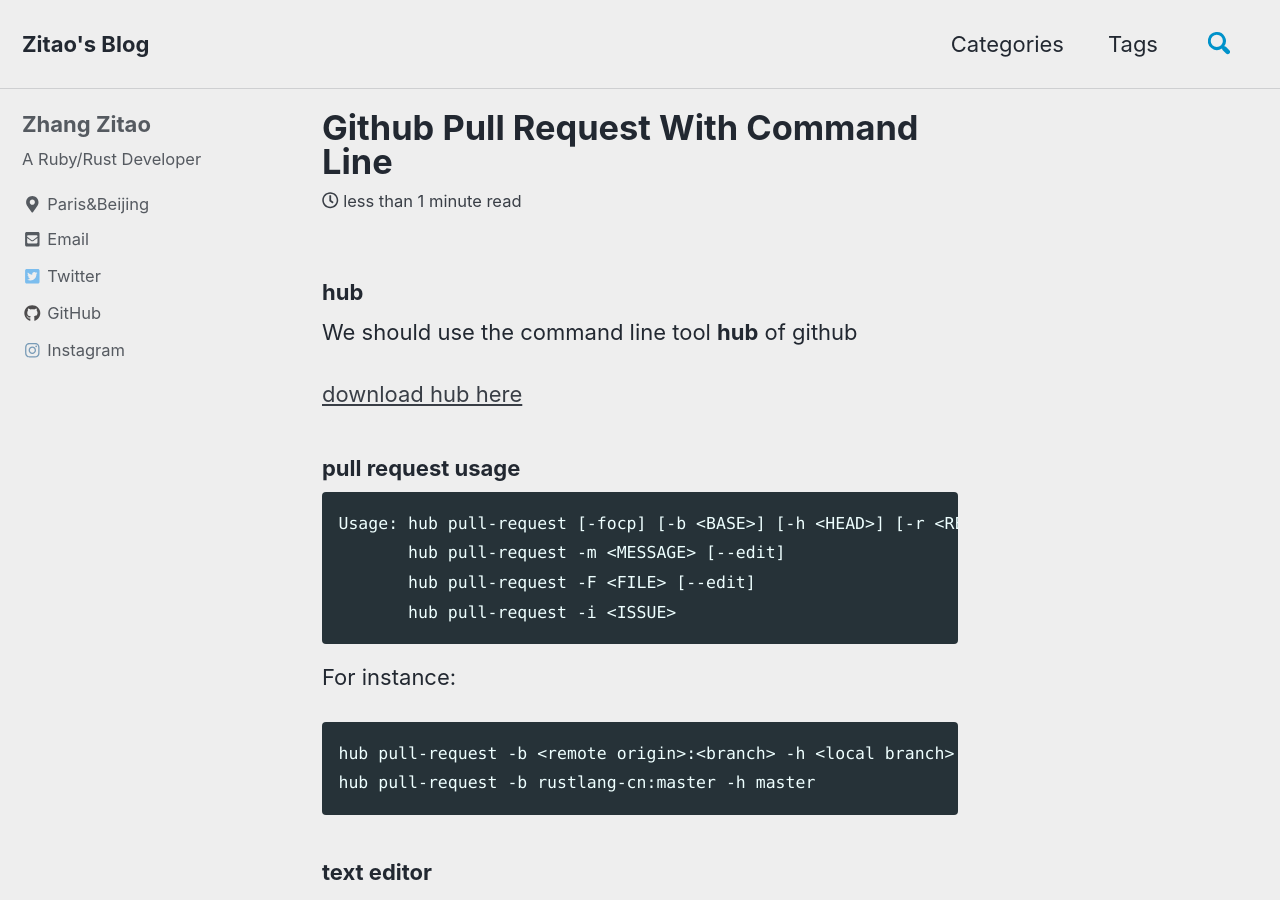
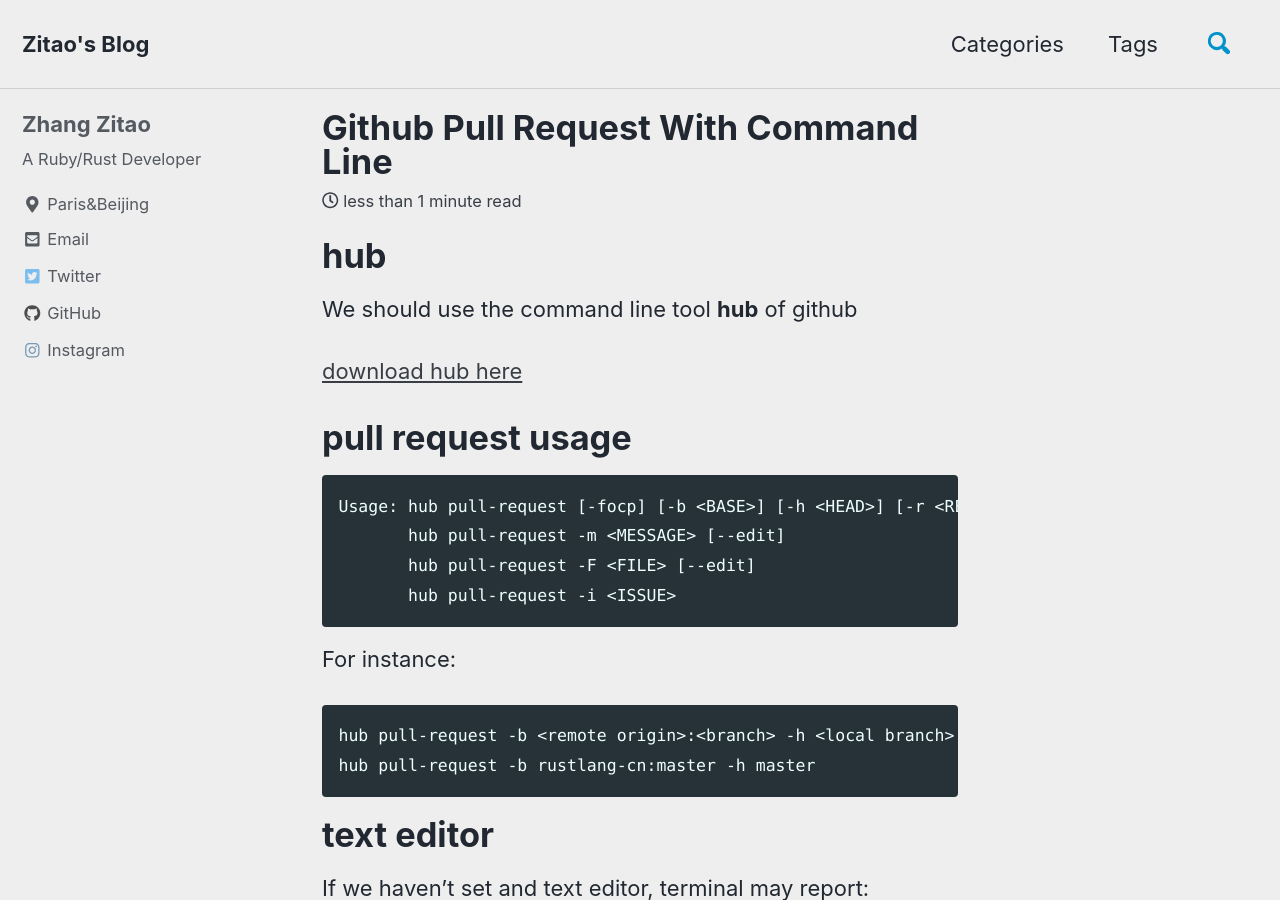
Before and after one commit to zhangzitao/blog, a Jekyll site: the page built from _posts/2019/03/2019-03-14-github-pull-request-with-command-line.md, in a window 1280 px wide and 900 px high. Built offline with Jekyll 4.4.1, drawn with Linux system fonts in a browser that asks for light colours; cached includes are drawn as plain includes; nearby versions of some CDN libraries; comment, search, counter and statistics services are not loaded.

````diff
--- a/_posts/2019/03/2019-03-14-github-pull-request-with-command-line.md
+++ b/_posts/2019/03/2019-03-14-github-pull-request-with-command-line.md
@@ -2,13 +2,13 @@
 categories: [tech, Dev]
 ---
 
-### hub
+# hub
 
 We should use the command line tool **hub** of github
 
 [download hub here](https://github.com/github/hub/releases)
 
-### pull request usage
+# pull request usage
 
 ```
 Usage: hub pull-request [-focp] [-b <BASE>] [-h <HEAD>] [-r <REVIEWERS> ] [-a <ASSIGNEES>] [-M <MILESTONE>] [-l <LABELS>]
@@ -22,7 +22,7 @@ hub pull-request -b <remote origin>:<branch> -h <local branch>
 hub pull-request -b rustlang-cn:master -h master
 ```
 
-### text editor
+# text editor
 
 If we haven't set and text editor, terminal may report:
 ```
````
